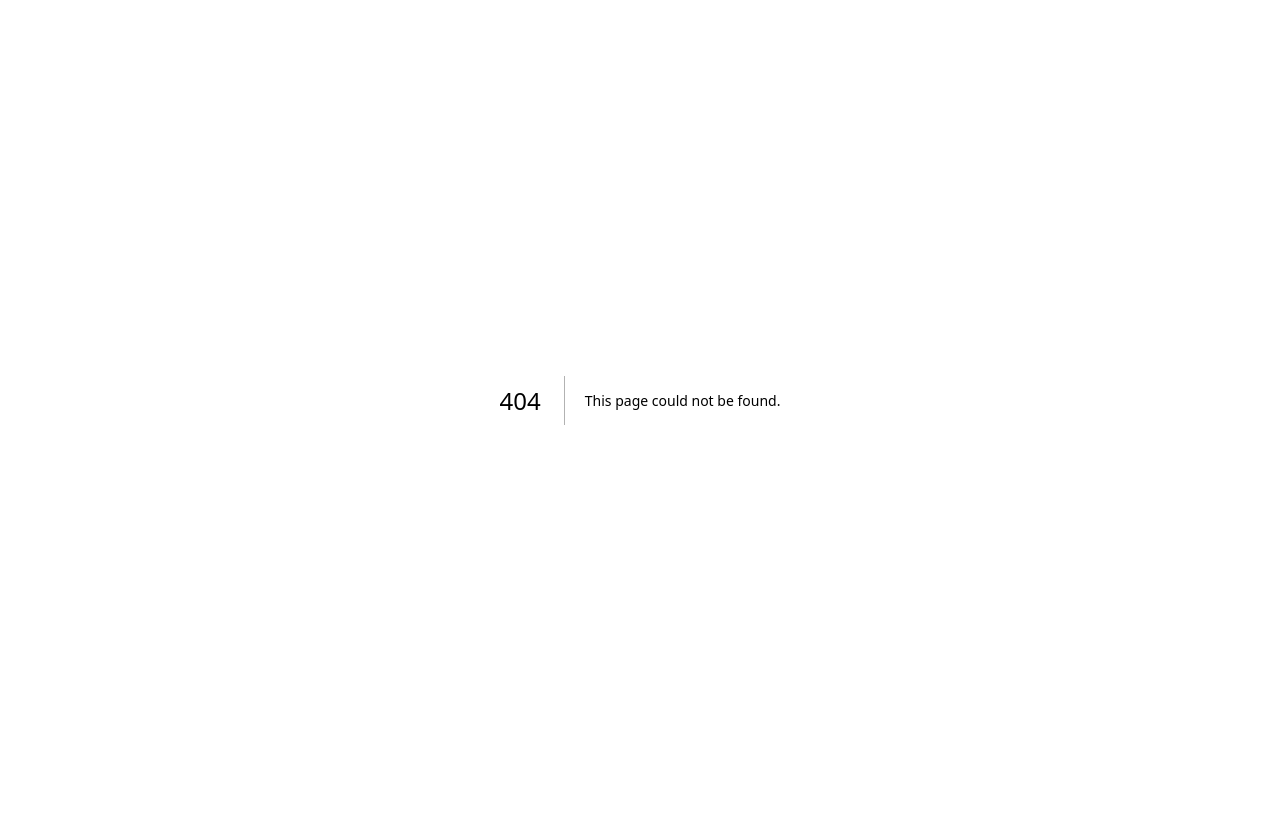
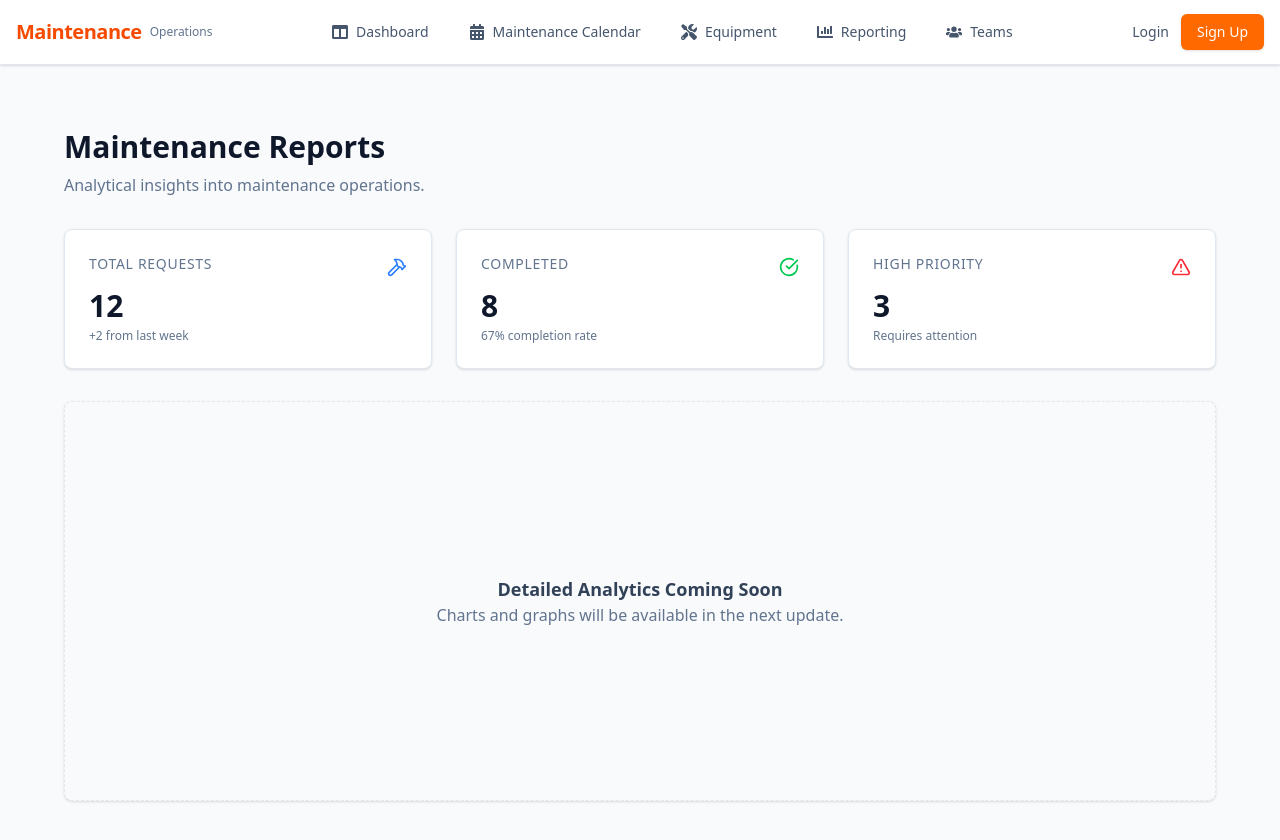
Before and after one commit to AlexXD121/Odoo-X-Adani-, a Next.js app: page /dashboard/reporting/maintenance in a window 1280 px wide. Before the commit this address had no page. Shown: the top 840 px of the page. Before the commit the page ends 800 px from the top, so only its background shows below. Built offline with nearby package versions, Linux system fonts and the light colour scheme.

Commit message:
Team tak all the fixes done

```diff
--- /dev/null
+++ b/app/dashboard/reporting/maintenance/page.tsx
@@ -0,0 +1,55 @@
+import { Card, CardContent, CardHeader, CardTitle, CardDescription } from "@/components/ui/card";
+import { Hammer, CheckCircle, AlertTriangle } from "lucide-react";
+
+export default function MaintenanceReportingPage() {
+    return (
+        <div className="p-8 max-w-7xl mx-auto space-y-8">
+            <div>
+                <h1 className="text-3xl font-bold text-slate-900">Maintenance Reports</h1>
+                <p className="text-slate-500 mt-2">Analytical insights into maintenance operations.</p>
+            </div>
+
+            <div className="grid grid-cols-1 md:grid-cols-3 gap-6">
+                <Card className="border-slate-200">
+                    <CardHeader className="flex flex-row items-center justify-between pb-2">
+                        <CardTitle className="text-sm font-medium text-slate-500 uppercase tracking-wider">Total Requests</CardTitle>
+                        <Hammer className="w-5 h-5 text-blue-500" />
+                    </CardHeader>
+                    <CardContent>
+                        <div className="text-3xl font-bold text-slate-900">12</div>
+                        <p className="text-xs text-slate-500 mt-1">+2 from last week</p>
+                    </CardContent>
+                </Card>
+
+                <Card className="border-slate-200">
+                    <CardHeader className="flex flex-row items-center justify-between pb-2">
+                        <CardTitle className="text-sm font-medium text-slate-500 uppercase tracking-wider">Completed</CardTitle>
+                        <CheckCircle className="w-5 h-5 text-green-500" />
+                    </CardHeader>
+                    <CardContent>
+                        <div className="text-3xl font-bold text-slate-900">8</div>
+                        <p className="text-xs text-slate-500 mt-1">67% completion rate</p>
+                    </CardContent>
+                </Card>
+
+                <Card className="border-slate-200">
+                    <CardHeader className="flex flex-row items-center justify-between pb-2">
+                        <CardTitle className="text-sm font-medium text-slate-500 uppercase tracking-wider">High Priority</CardTitle>
+                        <AlertTriangle className="w-5 h-5 text-red-500" />
+                    </CardHeader>
+                    <CardContent>
+                        <div className="text-3xl font-bold text-slate-900">3</div>
+                        <p className="text-xs text-slate-500 mt-1">Requires attention</p>
+                    </CardContent>
+                </Card>
+            </div>
+
+            <Card className="border-slate-200 bg-slate-50 border-dashed min-h-[400px] flex items-center justify-center">
+                <div className="text-center">
+                    <h3 className="text-lg font-semibold text-slate-700">Detailed Analytics Coming Soon</h3>
+                    <p className="text-slate-500">Charts and graphs will be available in the next update.</p>
+                </div>
+            </Card>
+        </div>
+    );
+}
--- a/app/dashboard/requests/new/page.tsx
+++ b/app/dashboard/requests/new/page.tsx
@@ -29,6 +29,7 @@ const formSchema = z.object({
     type: z.enum(["corrective", "preventive"]),
     priority: z.enum(["low", "medium", "high"]),
     description: z.string().optional(),
+    scheduledDate: z.string().optional(),
     // Hidden fields for submission
     assignedTeamId: z.string().optional(),
     assignedToId: z.string().optional(),
@@ -51,6 +52,7 @@ export default function NewRequestPage() {
             type: "corrective",
             priority: "medium",
             description: "",
+            scheduledDate: "",
             assignedTeamId: "",
             assignedToId: "",
         },
@@ -245,6 +247,25 @@ export default function NewRequestPage() {
 
                             <FormField
                                 control={form.control}
+                                name="scheduledDate"
+                                render={({ field }) => (
+                                    <FormItem className="flex flex-col">
+                                        <FormLabel className="text-slate-700">Scheduled Date</FormLabel>
+                                        <FormControl>
+                                            <Input
+                                                type="date"
+                                                {...field}
+                                                className="bg-white border-slate-300 w-full"
+                                                min={new Date().toISOString().split("T")[0]}
+                                            />
+                                        </FormControl>
+                                        <FormMessage />
+                                    </FormItem>
+                                )}
+                            />
+
+                            <FormField
+                                control={form.control}
                                 name="description"
                                 render={({ field }) => (
                                     <FormItem>
```
